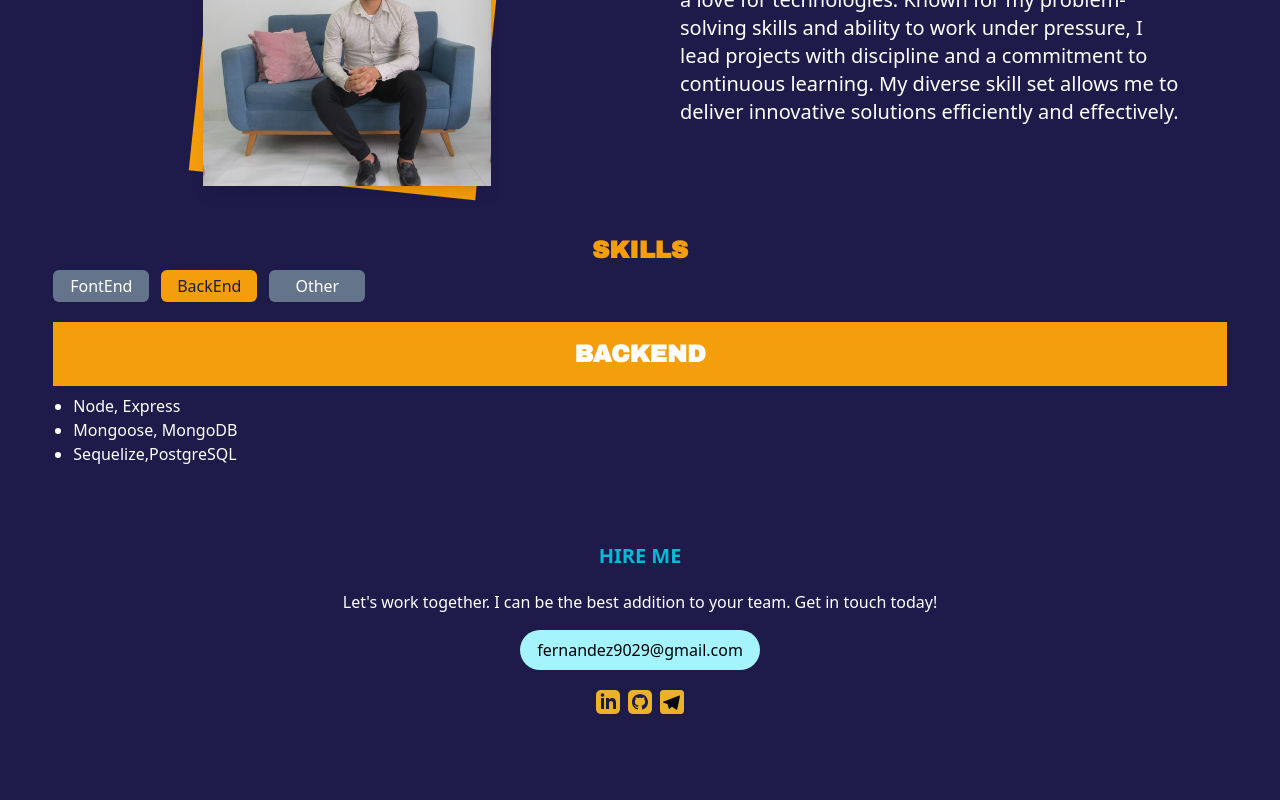
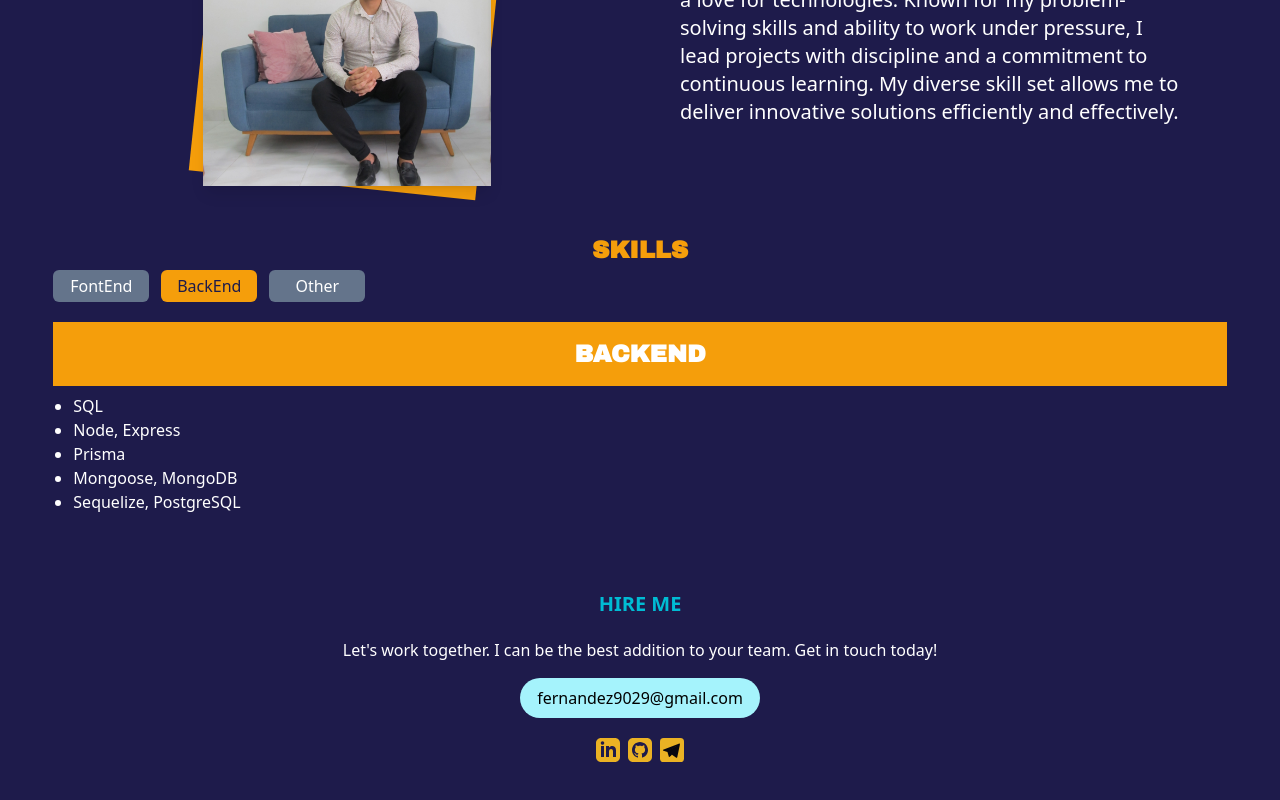
Before and after one commit to afmarquinho/fullstackMarco, a React (Vite) app: page / in a window 1280 px wide. Shown: the part 2845-3645 px from the top of the page. Before the commit the page ends 3599 px from the top, so only its background shows below. Built offline with nearby package versions, Linux system fonts and the light colour scheme.

Commit message:
Se actaulizan los skills

```diff
--- a/src/About.jsx
+++ b/src/About.jsx
@@ -70,13 +70,14 @@ const About = () => {
                   Frontend
                 </h3>
                 <ul className="list-disc ps-5">
-                  <li>HTML, CSS, JavaScript, Typescript</li>
+                  <li>HTML, CSS, JavaScript/Typescript</li>
+                  <li>Next Js</li>
                   <li>React Js, Vue Js.</li>
+                  <li>Redux, Context API, Zustand</li>
                   <li>
                     Styled Components, Bootstrap, Tailwind Css, Saas, Element
                     Plus, Material UI
                   </li>
-                  <li>Redux, Context API, Hooks</li>
                 </ul>
               </>
             ) : skills === 2 ? (
@@ -85,9 +86,11 @@ const About = () => {
                   Backend
                 </h3>
                 <ul className="list-disc ps-5">
+                  <li>SQL</li>
                   <li>Node, Express</li>
+                  <li>Prisma</li>
                   <li>Mongoose, MongoDB</li>
-                  <li>Sequelize,PostgreSQL</li>
+                  <li>Sequelize, PostgreSQL</li>
                 </ul>
               </>
             ) : (
```
